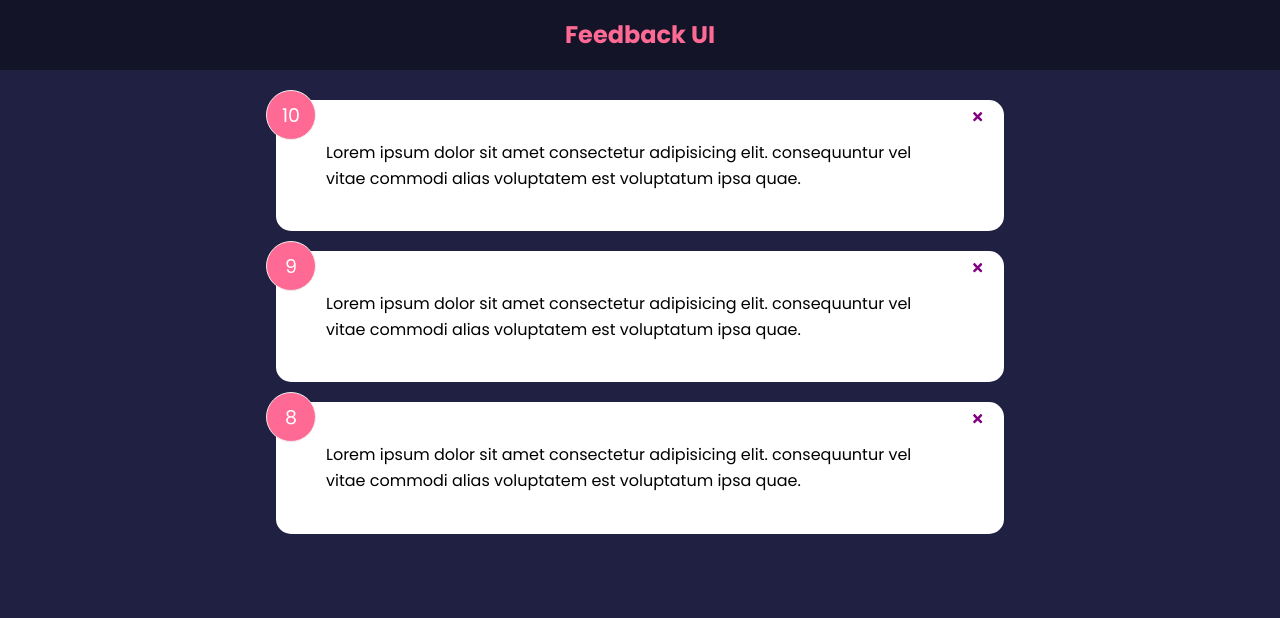
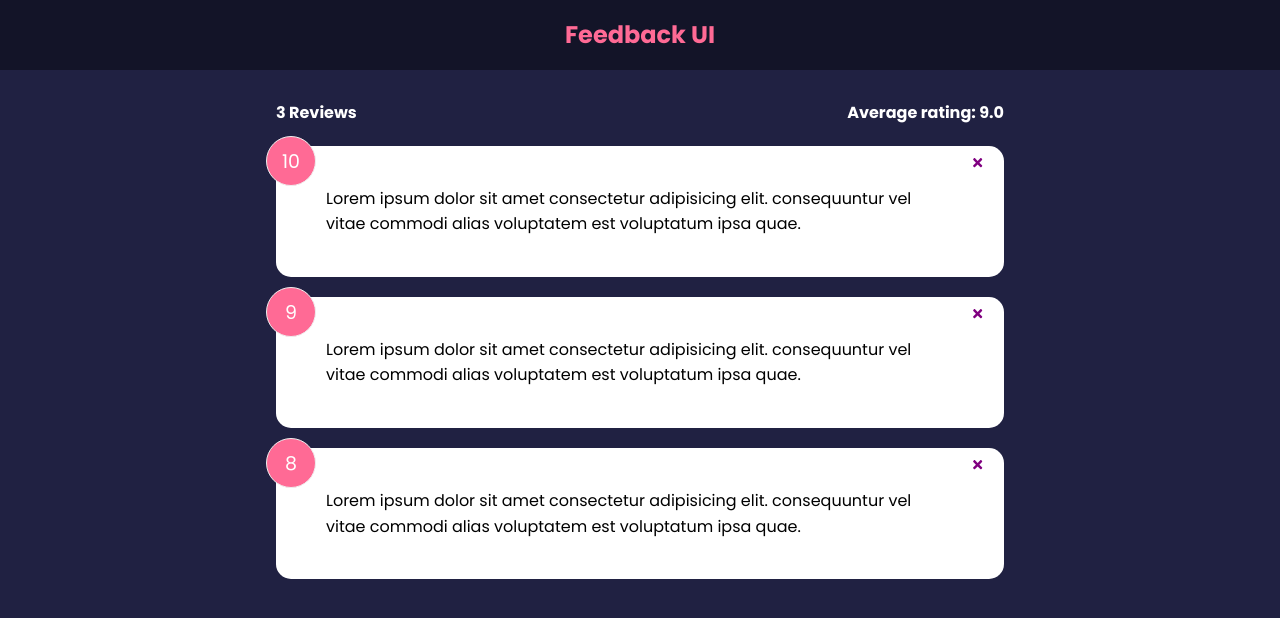
Before and after one commit to gbuckets30/FeedbackUI, a React (Create React App) app: page / in a window 1280 px wide. Shown: the top 618 px of the page. Built offline with nearby package versions, Linux system fonts and the light colour scheme.

Commit message:
Create feedback stats component

```diff
--- a/src/App.js
+++ b/src/App.js
@@ -2,6 +2,7 @@
 import { useState } from 'react';
 import FeedbackData from './data/FeedbackData';
 import FeedbackList from './components/FeedbackList';
+import FeedbackStats from './components/FeedbackStats';
 
 export default function App() {
   const [feedback, setFeedback] = useState(FeedbackData);
@@ -14,6 +15,7 @@
     <div>
       <Header />
       <div className='container'>
+        <FeedbackStats feedback={feedback} />
         <FeedbackList feedback={feedback} handleDelete={deleteFeedback} />
       </div>
     </div>
--- /dev/null
+++ b/src/components/FeedbackStats.jsx
@@ -0,0 +1,27 @@
+import PropTypes from 'prop-types';
+
+function FeedbackStats({ feedback }) {
+  let avg =
+    feedback.reduce((acc, item) => acc + item.rating, 0) / feedback.length;
+
+  avg = avg.toFixed(1);
+
+  return (
+    <div className='feedback-stats'>
+      <h4>{feedback.length} Reviews</h4>
+      <h4>Average rating: {isNaN(avg) ? 0 : avg}</h4>
+    </div>
+  );
+}
+
+FeedbackStats.propTypes = {
+  feedback: PropTypes.arrayOf(
+    PropTypes.shape({
+      id: PropTypes.number.isRequired,
+      text: PropTypes.string.isRequired,
+      rating: PropTypes.number.isRequired,
+    })
+  ),
+};
+
+export default FeedbackStats;
```
